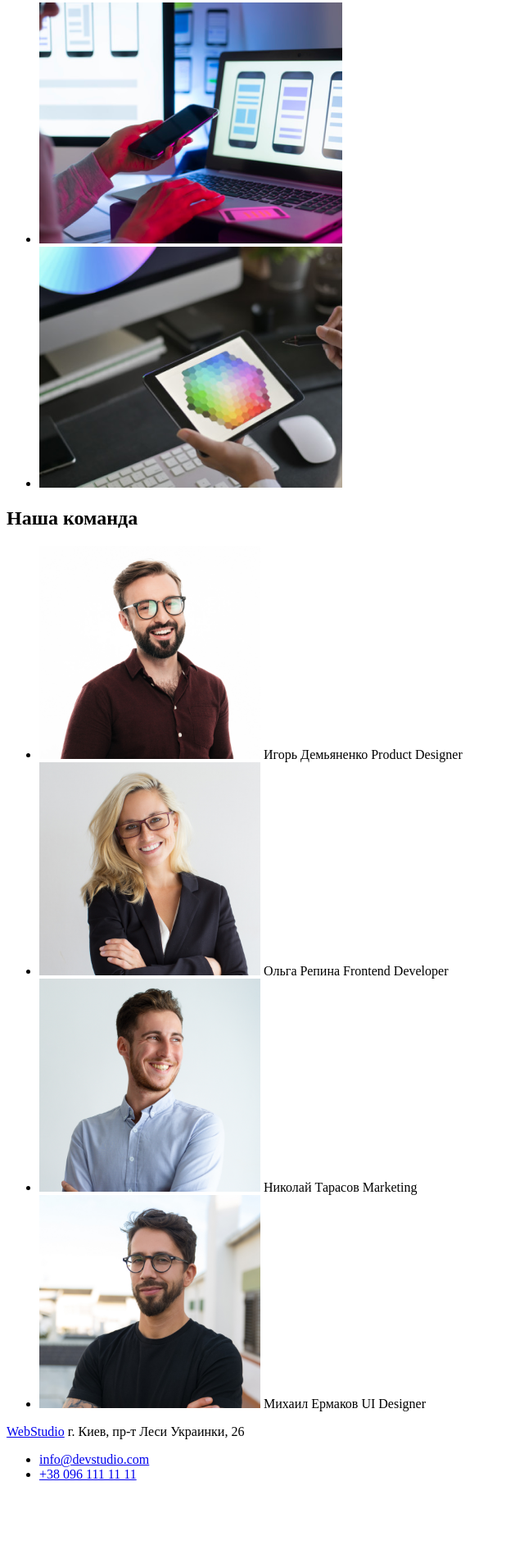
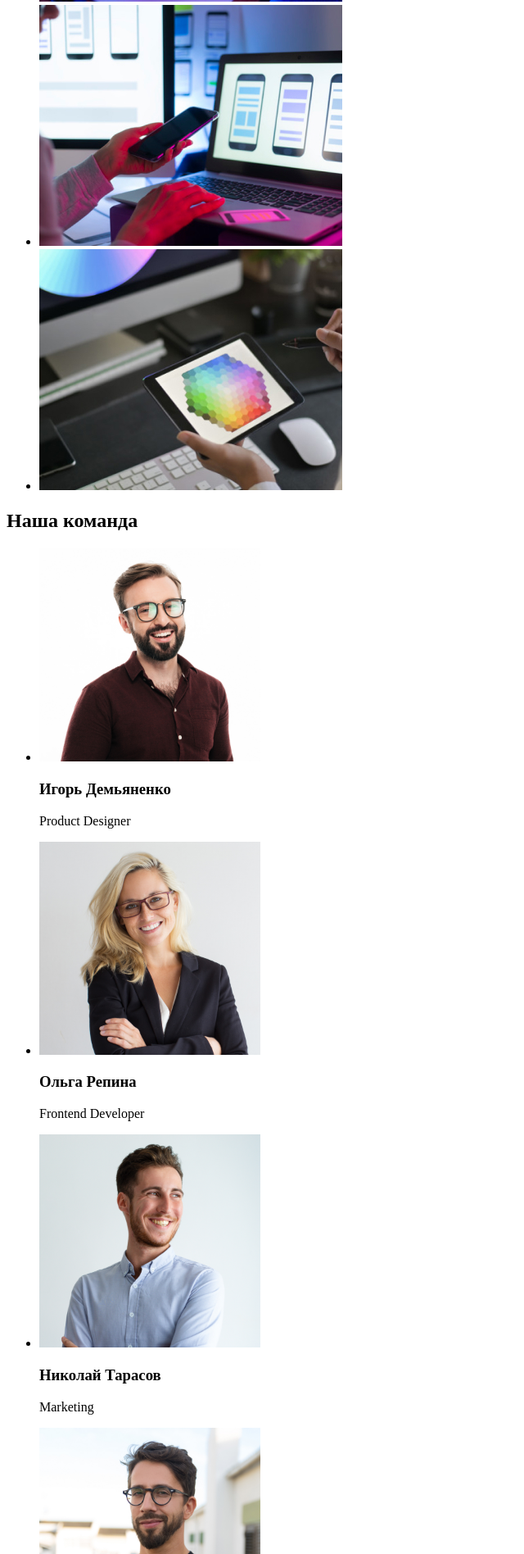
Before and after one commit to VitaliiShv/goit-markup-hw-01, a plain HTML site: page index.html in a window 1280 px wide. Shown: the part 904-2800 px from the top of the page at 82% size, without its empty margins (0-640 px from the left). Before the commit the page ends 2728 px from the top, so only its background shows below. Drawn offline with Linux system fonts and the light colour scheme.

Commit message:
вносит правки после проверки

```diff
--- a/index.html
+++ b/index.html
@@ -15,20 +15,20 @@
           <li><a href="">Портфолио</a></li>
           <li><a href="">Контакты</a></li>
         </ul>
+      </nav>
       <ul>
         <li>
           <a href="mailto:info@devstudio.com">info@devstudio.com</a>
         </li>
         <li><a href="tel:+380961111111">+38 096 111 11 11</a></li>
       </ul>
-      </nav>
     </header>
     <main>
-      <div>
       <section>
         <h1>Эффективные решения для вашего бизнеса</h1>
-          <a href="">Заказать услугу</a>
-          <div>
+        <button>Заказать услугу</button>
+      </section>
+      <section>
         <ul>
           <li>
             <h3>Внимание к деталям</h3>
@@ -40,8 +40,8 @@
           <li>
             <h3>Пунктуальность</h3>
             <p>
-                  Задача организации, в особенности же рамки и место обучения
-                  кадров влечет за собой.
+              Задача организации, в особенности же рамки и место обучения кадров
+              влечет за собой.
             </p>
           </li>
           <li>
@@ -59,46 +59,51 @@
             </p>
           </li>
         </ul>
-          </div>
       </section>
-      </div>
+
       <section>
         <h2>Чем мы занимаемся</h2>
         <ul>
-          <li><img src="./img/image1.png" alt="" width="370" /></li>
-          <li><img src="./img/image2.png" alt="" width="370" /></li>
-          <li><img src="./img/image3.png" alt="" width="370" /></li>
+          <li><img src="./img/web.jpg" alt="Web development" width="370" /></li>
+          <li>
+            <img src="./img/mobile.jpg" alt="Mobile development" width="370" />
+          </li>
+          <li><img src="./img/design.jpg" alt="Web design" width="370" /></li>
         </ul>
       </section>
       <section>
         <h2>Наша команда</h2>
         <ul>
           <li>
-            <img src="./img/demianenko.jpg" alt="" width="270" />
-            <span>Игорь Демьяненко</span>
-            <span>Product Designer</span>
+            <img
+              src="./img/demianenko.jpg"
+              alt="Product Designer"
+              width="270"
+            />
+            <h3>Игорь Демьяненко</h3>
+            <p>Product Designer</p>
           </li>
           <li>
-            <img src="./img/riepina.jpg" alt="" width="270" />
-            <span>Ольга Репина</span>
-            <span>Frontend Developer</span>
+            <img src="./img/riepina.jpg" alt="Frontend Developer" width="270" />
+            <h3>Ольга Репина</h3>
+            <p>Frontend Developer</p>
           </li>
           <li>
-            <img src="./img/tarasov.jpg" alt="" width="270" />
-            <span>Николай Тарасов</span>
-            <span>Marketing</span>
+            <img src="./img/tarasov.jpg" alt="Marketing" width="270" />
+            <h3>Николай Тарасов</h3>
+            <p>Marketing</p>
           </li>
           <li>
-            <img src="./img/ermakov.jpg" alt="" width="270" />
-            <span>Михаил Ермаков</span>
-            <span>UI Designer</span>
+            <img src="./img/ermakov.jpg" alt="UI Designer" width="270" />
+            <h3>Михаил Ермаков</h3>
+            <p>UI Designer</p>
           </li>
         </ul>
       </section>
     </main>
     <footer>
       <a href="/"> <span>WebStudio</span></a>
-      <span>г. Киев, пр-т Леси Украинки, 26</span>
+      <address>г. Киев, пр-т Леси Украинки, 26</address>
       <ul>
         <li>
           <a href="mailto:info@devstudio.com">info@devstudio.com</a>
```
Also changed, not shown: img/design.jpg (added), img/image1.png (deleted), img/image2.png (deleted), img/image3.png (deleted), img/mobile.jpg (added), img/web.jpg (added). Lines whose indentation alone changed are shown as unchanged.
